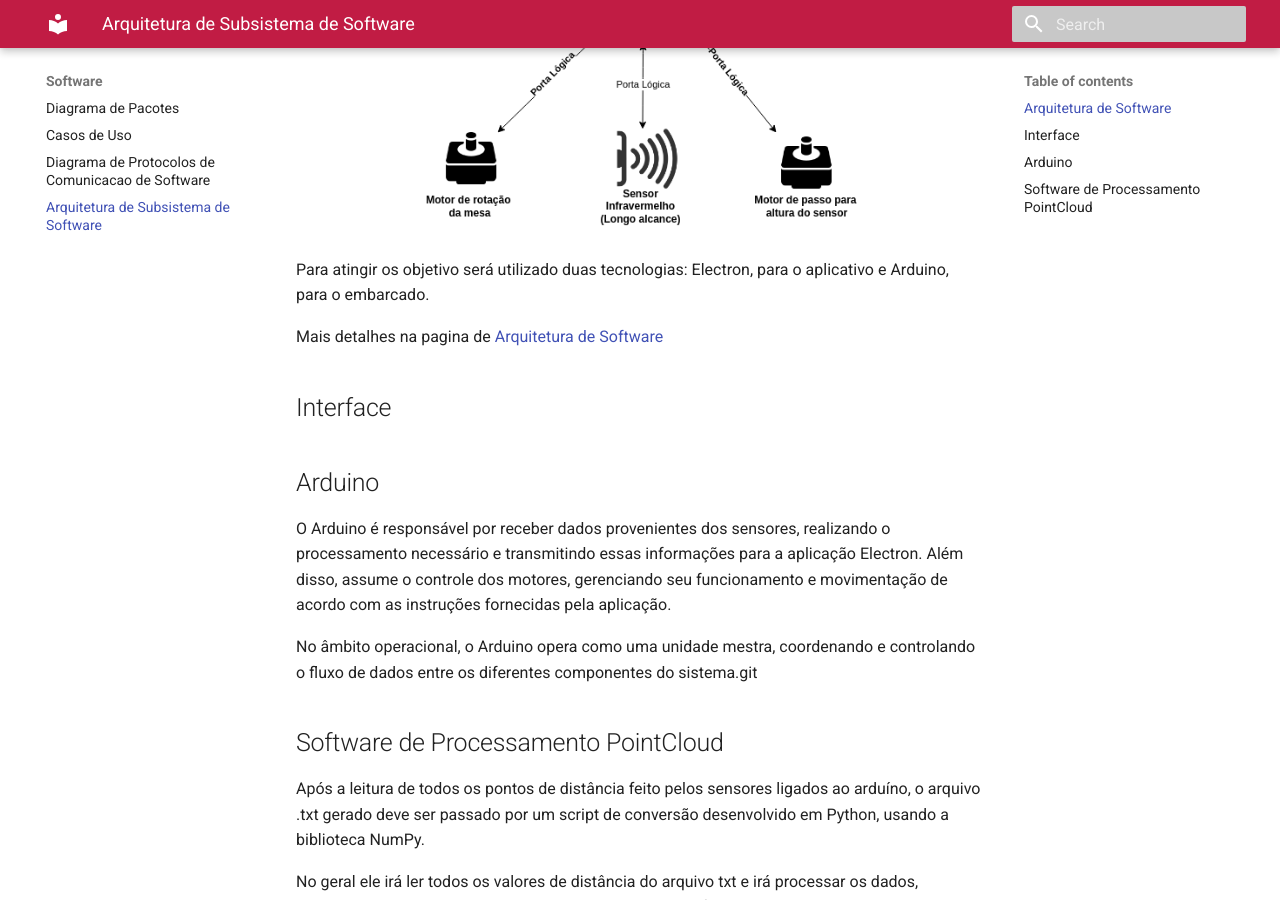
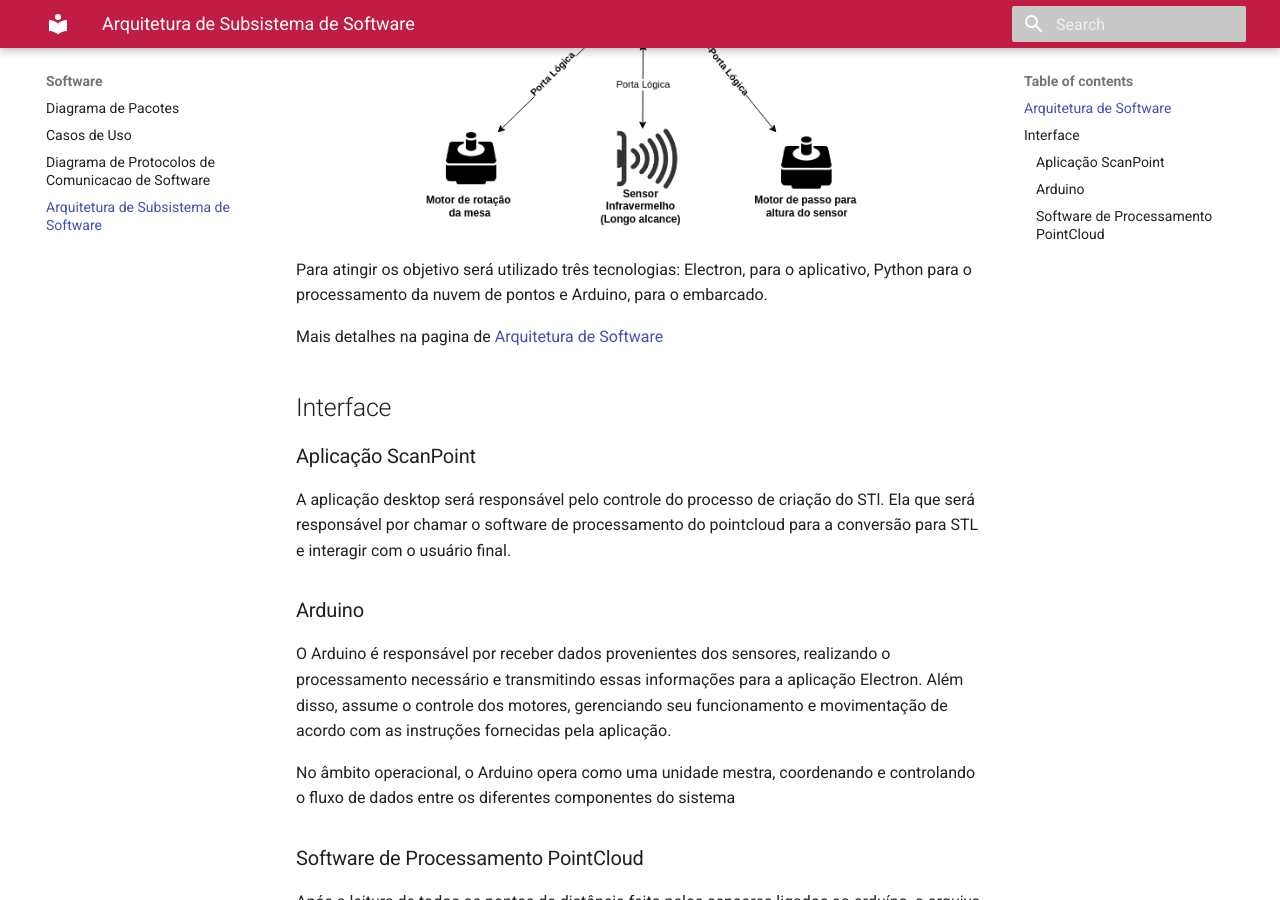
Before and after one commit to Calcioft/ScanPoint, an MkDocs documentation site: the page built from docs/software/subsistema-software.md, in a window 1280 px wide and 900 px high, scrolled down 609 px. Built offline with MkDocs 1.6.1 and Material for MkDocs 9.7.7, drawn with Linux system fonts in a browser that asks for light colours.

Commit message:
Adicionado na interface a aplicação

```diff
--- a/docs/software/subsistema-software.md
+++ b/docs/software/subsistema-software.md
@@ -4,21 +4,25 @@
 
 A arquitetura do software está definida no diagrama abaixo, sendo dividido no aplicativo, no conversor, no embarcado, sensor infravermelho e dois motores:
 
-![](/assets/software/diagrama-arquitetura.png)
+![diagrama arquitetura](/assets/software/diagrama-arquitetura.png)
 
-Para atingir os objetivo será utilizado duas tecnologias: Electron, para o aplicativo e Arduino, para o embarcado.
+Para atingir os objetivo será utilizado três tecnologias: Electron, para o aplicativo, Python para o processamento da nuvem de pontos e Arduino, para o embarcado.
 
 Mais detalhes na pagina de [Arquitetura de Software](/software/arquitetura)
 
 ## Interface
 
-## Arduino
+### Aplicação ScanPoint
+
+A aplicação desktop será responsável pelo controle do processo de criação do STl. Ela que será responsável por chamar o software de processamento do pointcloud para a conversão para STL e interagir com o usuário final.
+
+### Arduino
 
 O Arduino é responsável por receber dados provenientes dos sensores, realizando o processamento necessário e transmitindo essas informações para a aplicação Electron. Além disso, assume o controle dos motores, gerenciando seu funcionamento e movimentação de acordo com as instruções fornecidas pela aplicação.
 
-No âmbito operacional, o Arduino opera como uma unidade mestra, coordenando e controlando o fluxo de dados entre os diferentes componentes do sistema.git
+No âmbito operacional, o Arduino opera como uma unidade mestra, coordenando e controlando o fluxo de dados entre os diferentes componentes do sistema
 
-## Software de Processamento PointCloud
+### Software de Processamento PointCloud
 
 Após a leitura de todos os pontos de distância feito pelos sensores ligados ao arduíno, o arquivo .txt gerado deve ser passado por um script de conversão desenvolvido em Python, usando a biblioteca NumPy.
 
```
